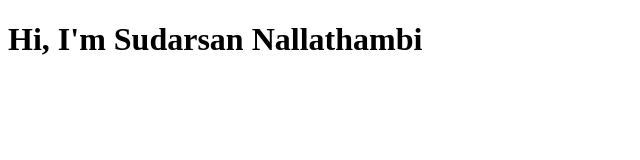
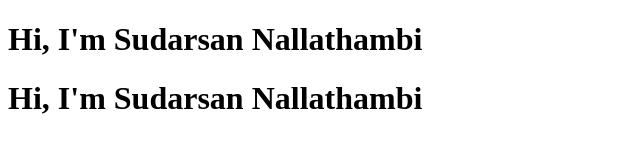
Before and after one commit to sudarsannalls/testwebsite, a plain HTML site: page index.html in a window 1280 px wide. Shown: the whole page, without its empty margins (0-640 px from the left). Drawn offline with Linux system fonts and the light colour scheme.

Commit message:
Update index.html

```diff
--- a/index.html
+++ b/index.html
@@ -7,5 +7,7 @@
 </head>
 <body>
     <h1>Hi, I'm Sudarsan Nallathambi</h1>
+    <h1>Hi, I'm Sudarsan Nallathambi</h1>
+
 </body>
 </html>
```
